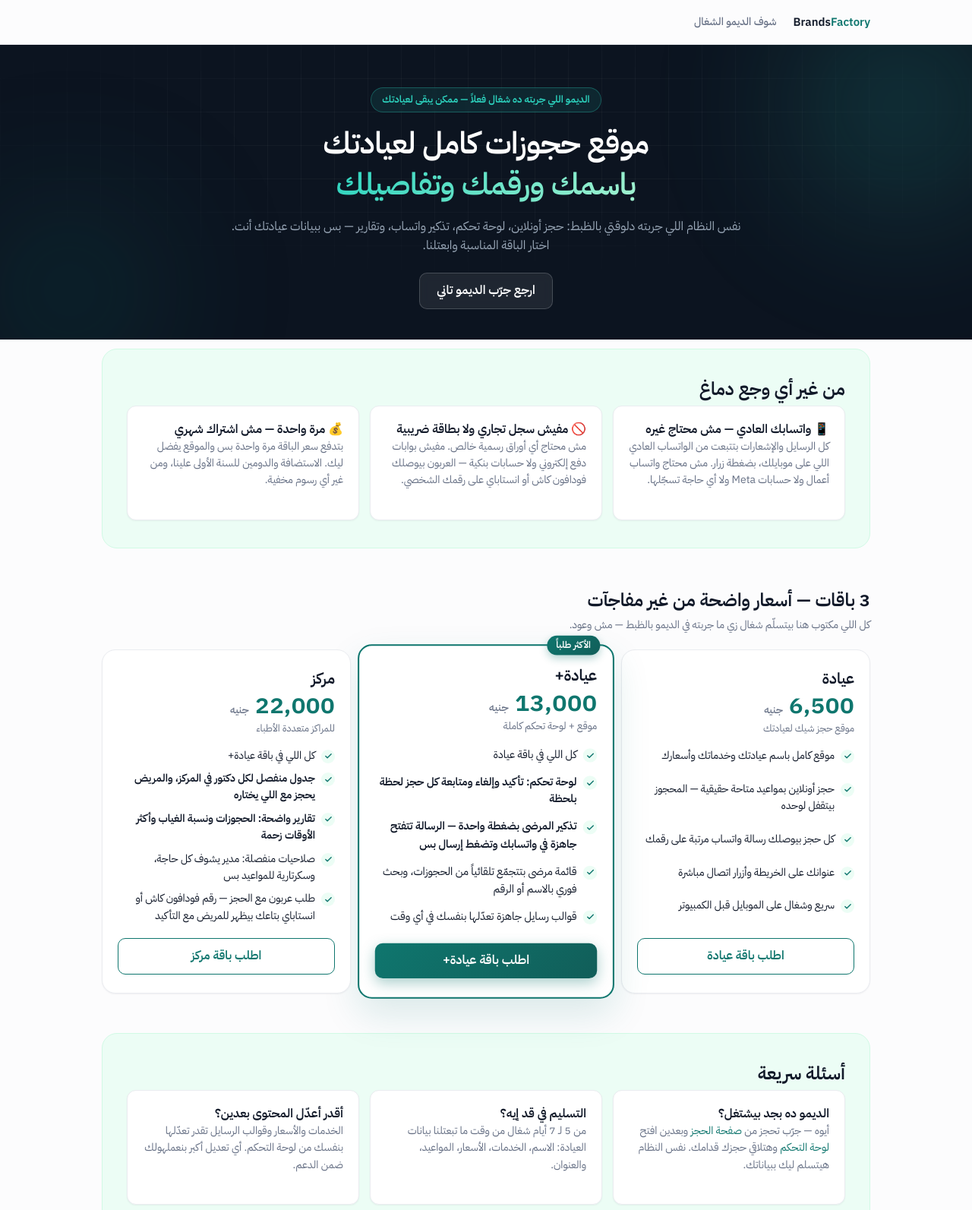
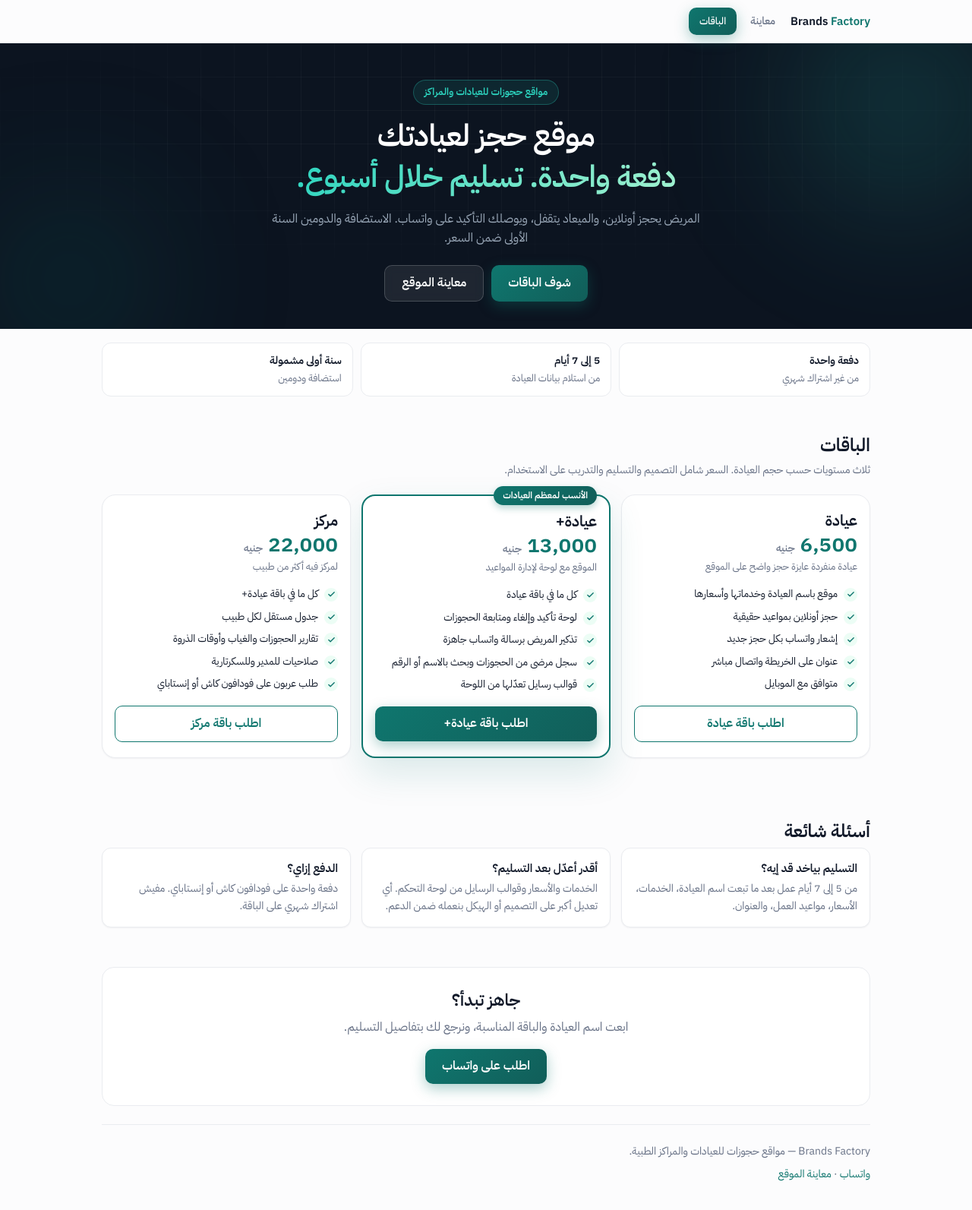
Before and after one commit to klickpom/brandsfactory-site, a plain HTML site: page demo/clinic/offers.html in a window 1280 px wide. Shown: the top 1593 px of the page at 76% size. Drawn offline with Linux system fonts and the light colour scheme.

Commit message:
Rebuild clinic pricing page as a professional one-time package offer.
Co-authored-by: Cursor <cursoragent@cursor.com>

```diff
--- a/demo/clinic/assets/css/main.css
+++ b/demo/clinic/assets/css/main.css
@@ -1560,11 +1560,98 @@ body { padding-block-start: 0; padding-block-end: 24px; }
   border-radius: var(--r-pill);
 }
 
-/* ---------- صفحة العروض ---------- */
-.offers-hero { padding-block: 56px 40px; }
-.offers-hero .lead { color: #B6C2CE; }
-.faq-grid { display: grid; gap: 14px; }
-@media (min-width: 720px) { .faq-grid { grid-template-columns: repeat(3, 1fr); } }
+/* ---------- صفحة الأسعار ---------- */
+.offers-page .topbar-inner { min-height: 56px; }
+.offers-nav {
+  display: flex;
+  align-items: center;
+  gap: 8px;
+  flex-direction: row;
+  position: static;
+  min-width: 0;
+  padding: 0;
+  background: transparent;
+  border: 0;
+  box-shadow: none;
+}
+.offers-nav a:not(.btn) {
+  min-height: 36px;
+  padding: 6px 10px;
+  font-size: 14px;
+}
+.offers-nav .btn {
+  color: #fff;
+  min-height: 36px;
+  padding: 6px 14px;
+  font-size: 13px;
+}
+.offers-hero { padding-block: 36px 28px; }
+.offers-hero-copy {
+  text-align: center;
+  max-width: 640px;
+  margin-inline: auto;
+}
+.offers-hero .kicker { justify-content: center; }
+.offers-hero .lead {
+  color: #B6C2CE;
+  margin-inline: auto;
+  font-size: 15px;
+}
+.offers-hero .hero-cta { justify-content: center; }
+.offers-hero h1 { font-size: clamp(26px, 7vw, 40px); }
+
+.price-trust {
+  list-style: none;
+  margin: 18px 0 8px;
+  padding: 0;
+  display: grid;
+  gap: 8px;
+  grid-template-columns: 1fr;
+}
+.price-trust li {
+  background: var(--surface);
+  border: 1px solid var(--line);
+  border-radius: 12px;
+  padding: 12px 14px;
+  display: flex;
+  flex-direction: column;
+  gap: 2px;
+}
+.price-trust b { font-size: 14px; }
+.price-trust span { font-size: 13px; color: var(--ink-soft); }
+
+.offers-page #pricing { scroll-margin-top: 72px; }
+.offers-page .tier-card { padding: 20px 16px; }
+.offers-page .tier-price { font-size: 28px; }
+.offers-page .tier-feats { font-size: 13.5px; }
+.offers-page .tier-card.featured { transform: none; }
+.offers-page .tier-card.featured:hover { transform: translateY(-4px); }
+
+.offers-faq .faq-list { display: grid; gap: 10px; }
+.offers-faq .card { padding: 16px; }
+.offers-faq h3 { font-size: 15px; margin-block-end: 6px; }
+.offers-faq p { font-size: 14px; color: var(--ink-soft); margin: 0; }
+
+.offers-close {
+  text-align: center;
+  background: var(--surface);
+  border: 1px solid var(--line);
+  border-radius: 16px;
+  padding: 28px 18px;
+  margin-block: 12px 8px;
+}
+.offers-close h2 { font-size: 22px; margin-block-end: 8px; }
+.offers-close p { margin-inline: auto; margin-block-end: 16px; color: var(--ink-soft); }
+.offers-foot-links { margin-block-start: 8px; }
+
+@media (min-width: 640px) {
+  .price-trust { grid-template-columns: repeat(3, 1fr); gap: 10px; }
+  .offers-hero { padding-block: 48px 36px; }
+  .offers-faq .faq-list { grid-template-columns: repeat(3, 1fr); gap: 14px; }
+}
+@media (min-width: 880px) {
+  .offers-page .tier-card.featured { transform: none; }
+}
 .demo-credit {
   margin-block-start: 20px; font-size: 13px; color: var(--ink-soft);
   border-block-start: 1px solid var(--line); padding-block-start: 14px;
--- a/demo/clinic/offers.html
+++ b/demo/clinic/offers.html
@@ -3,20 +3,21 @@
 <head>
   <meta charset="UTF-8">
   <meta name="viewport" content="width=device-width, initial-scale=1.0">
-  <title>موقع لعيادتك — الباقات والأسعار | BrandsFactory</title>
-  <meta name="description" content="موقع حجوزات كامل لعيادتك أو مركزك — زي الديمو اللي جربته بالظبط. 3 باقات بأسعار واضحة، تدفع مرة واحدة، وكل حاجة بتشتغل من واتسابك العادي.">
+  <title>أسعار مواقع العيادات | Brands Factory</title>
+  <meta name="description" content="موقع حجز لعيادتك أو مركزك: حجز أونلاين، لوحة مواعيد، وتأكيد واتساب. ثلاث باقات بدفعة واحدة: 6,500 و13,000 و22,000 جنيه.">
   <link rel="preload" href="fonts/plex-arabic-400.woff2" as="font" type="font/woff2" crossorigin>
   <link rel="preload" href="fonts/plex-arabic-600.woff2" as="font" type="font/woff2" crossorigin>
-  <link rel="stylesheet" href="fonts/fonts.css?v=12">
-  <link rel="stylesheet" href="assets/css/main.css?v=12">
+  <link rel="stylesheet" href="fonts/fonts.css?v=13">
+  <link rel="stylesheet" href="assets/css/main.css?v=13">
 </head>
 <body class="offers-page">
 
   <header class="topbar">
     <div class="wrap topbar-inner">
-      <a class="brand" href="index.html">Brands<span>Factory</span></a>
-      <nav class="site-nav" aria-label="التنقل">
-        <a href="index.html">شوف الديمو الشغال</a>
+      <a class="brand" href="index.html">Brands <span>Factory</span></a>
+      <nav class="site-nav offers-nav" aria-label="التنقل">
+        <a href="index.html">معاينة</a>
+        <a class="btn btn-primary btn-sm" href="#pricing">الباقات</a>
       </nav>
     </div>
   </header>
@@ -25,68 +26,56 @@
     <div class="glow glow-1" aria-hidden="true"></div>
     <div class="glow glow-2" aria-hidden="true"></div>
     <div class="hero-grid-lines" aria-hidden="true"></div>
-    <div class="wrap" style="text-align:center;max-width:720px">
-      <p class="kicker reveal" style="justify-content:center">الديمو اللي جربته ده شغال فعلاً — ممكن يبقى لعيادتك</p>
-      <h1 class="reveal">موقع حجوزات كامل لعيادتك<br><span class="grad-text">باسمك ورقمك وتفاصيلك</span></h1>
-      <p class="lead reveal" style="margin-inline:auto">نفس النظام اللي جربته دلوقتي بالظبط: حجز أونلاين، لوحة تحكم، تذكير واتساب، وتقارير — بس ببيانات عيادتك أنت. اختار الباقة المناسبة وابعتلنا.</p>
-      <div class="hero-cta reveal" style="justify-content:center">
-        <a class="btn btn-glass" href="index.html">ارجع جرّب الديمو تاني</a>
+    <div class="wrap offers-hero-copy">
+      <p class="kicker reveal">مواقع حجوزات للعيادات والمراكز</p>
+      <h1 class="reveal">موقع حجز لعيادتك<br><span class="grad-text">دفعة واحدة. تسليم خلال أسبوع.</span></h1>
+      <p class="lead reveal">المريض يحجز أونلاين، والميعاد يتقفل، ويوصلك التأكيد على واتساب. الاستضافة والدومين السنة الأولى ضمن السعر.</p>
+      <div class="hero-cta reveal">
+        <a class="btn btn-primary btn-shine" href="#pricing">شوف الباقات</a>
+        <a class="btn btn-glass" href="index.html">معاينة الموقع</a>
       </div>
     </div>
   </section>
 
   <div class="wrap">
 
-    <!-- طمأنة مهمة: مفيش أي التزامات تجارية -->
-    <section class="feat-band reveal" aria-labelledby="easy-h">
-      <h2 class="section-title" id="easy-h">من غير أي وجع دماغ</h2>
-      <div class="faq-grid">
-        <div class="card easy-card">
-          <h3 style="font-size:16px">📱 واتسابك العادي — مش محتاج غيره</h3>
-          <p class="section-sub">كل الرسايل والإشعارات بتتبعت من الواتساب العادي اللي على موبايلك، بضغطة زرار. مش محتاج واتساب أعمال ولا حسابات Meta ولا أي حاجة تسجّلها.</p>
-        </div>
-        <div class="card easy-card">
-          <h3 style="font-size:16px">🚫 مفيش سجل تجاري ولا بطاقة ضريبية</h3>
-          <p class="section-sub">مش محتاج أي أوراق رسمية خالص. مفيش بوابات دفع إلكتروني ولا حسابات بنكية — العربون بيوصلك فودافون كاش أو انستاباي على رقمك الشخصي.</p>
-        </div>
-        <div class="card easy-card">
-          <h3 style="font-size:16px">💰 مرة واحدة — مش اشتراك شهري</h3>
-          <p class="section-sub">بتدفع سعر الباقة مرة واحدة بس والموقع يفضل ليك. الاستضافة والدومين للسنة الأولى علينا، ومن غير أي رسوم مخفية.</p>
-        </div>
-      </div>
-    </section>
+    <ul class="price-trust reveal" aria-label="ما يشمله السعر">
+      <li><b>دفعة واحدة</b><span>من غير اشتراك شهري</span></li>
+      <li><b>5 إلى 7 أيام</b><span>من استلام بيانات العيادة</span></li>
+      <li><b>سنة أولى مشمولة</b><span>استضافة ودومين</span></li>
+    </ul>
 
-    <section aria-labelledby="pricing-h">
-      <h2 class="section-title reveal" id="pricing-h">3 باقات — أسعار واضحة من غير مفاجآت</h2>
-      <p class="section-sub reveal">كل اللي مكتوب هنا بيتسلّم شغال زي ما جربته في الديمو بالظبط — مش وعود.</p>
+    <section id="pricing" aria-labelledby="pricing-h">
+      <h2 class="section-title reveal" id="pricing-h">الباقات</h2>
+      <p class="section-sub reveal">ثلاث مستويات حسب حجم العيادة. السعر شامل التصميم والتسليم والتدريب على الاستخدام.</p>
 
       <div class="tier-cards">
 
         <article class="tier-card reveal">
           <h3>عيادة</h3>
           <p class="tier-price">6,500 <small>جنيه</small></p>
-          <p class="tier-tag">موقع حجز شيك لعيادتك</p>
+          <p class="tier-tag">عيادة منفردة عايزة حجز واضح على الموقع</p>
           <ul class="tier-feats">
-            <li>موقع كامل باسم عيادتك وخدماتك وأسعارك</li>
-            <li>حجز أونلاين بمواعيد متاحة حقيقية — المحجوز بيتقفل لوحده</li>
-            <li>كل حجز بيوصلك رسالة واتساب مرتبة على رقمك</li>
-            <li>عنوانك على الخريطة وأزرار اتصال مباشرة</li>
-            <li>سريع وشغال على الموبايل قبل الكمبيوتر</li>
+            <li>موقع باسم العيادة وخدماتها وأسعارها</li>
+            <li>حجز أونلاين بمواعيد حقيقية</li>
+            <li>إشعار واتساب بكل حجز جديد</li>
+            <li>عنوان على الخريطة واتصال مباشر</li>
+            <li>متوافق مع الموبايل</li>
           </ul>
           <a class="btn btn-ghost btn-block" id="cta-basic" target="_blank" rel="noopener">اطلب باقة عيادة</a>
         </article>
 
         <article class="tier-card featured reveal">
-          <span class="tier-best pulse">الأكثر طلباً</span>
+          <span class="tier-best">الأنسب لمعظم العيادات</span>
           <h3>عيادة+</h3>
           <p class="tier-price">13,000 <small>جنيه</small></p>
-          <p class="tier-tag">موقع + لوحة تحكم كاملة</p>
+          <p class="tier-tag">الموقع مع لوحة لإدارة المواعيد</p>
           <ul class="tier-feats">
-            <li>كل اللي في باقة عيادة</li>
-            <li><b>لوحة تحكم: تأكيد وإلغاء ومتابعة كل حجز لحظة بلحظة</b></li>
-            <li><b>تذكير المرضى بضغطة واحدة — الرسالة تتفتح جاهزة في واتسابك وتضغط إرسال بس</b></li>
-            <li>قائمة مرضى بتتجمّع تلقائياً من الحجوزات، وبحث فوري بالاسم أو الرقم</li>
-            <li>قوالب رسايل جاهزة تعدّلها بنفسك في أي وقت</li>
+            <li>كل ما في باقة عيادة</li>
+            <li>لوحة تأكيد وإلغاء ومتابعة الحجوزات</li>
+            <li>تذكير المريض برسالة واتساب جاهزة</li>
+            <li>سجل مرضى من الحجوزات وبحث بالاسم أو الرقم</li>
+            <li>قوالب رسايل تعدّلها من اللوحة</li>
           </ul>
           <a class="btn btn-primary btn-block" id="cta-plus" target="_blank" rel="noopener">اطلب باقة عيادة+</a>
         </article>
@@ -94,13 +83,13 @@
         <article class="tier-card reveal">
           <h3>مركز</h3>
           <p class="tier-price">22,000 <small>جنيه</small></p>
-          <p class="tier-tag">للمراكز متعددة الأطباء</p>
+          <p class="tier-tag">لمركز فيه أكثر من طبيب</p>
           <ul class="tier-feats">
-            <li>كل اللي في باقة عيادة+</li>
-            <li><b>جدول منفصل لكل دكتور في المركز، والمريض يحجز مع اللي يختاره</b></li>
-            <li><b>تقارير واضحة: الحجوزات ونسبة الغياب وأكثر الأوقات زحمة</b></li>
-            <li>صلاحيات منفصلة: مدير يشوف كل حاجة، وسكرتارية للمواعيد بس</li>
-            <li>طلب عربون مع الحجز — رقم فودافون كاش أو انستاباي بتاعك بيظهر للمريض مع التأكيد</li>
+            <li>كل ما في باقة عيادة+</li>
+            <li>جدول مستقل لكل طبيب</li>
+            <li>تقارير الحجوزات والغياب وأوقات الذروة</li>
+            <li>صلاحيات للمدير وللسكرتارية</li>
+            <li>طلب عربون على فودافون كاش أو إنستاباي</li>
           </ul>
           <a class="btn btn-ghost btn-block" id="cta-center" target="_blank" rel="noopener">اطلب باقة مركز</a>
         </article>
@@ -108,40 +97,46 @@
       </div>
     </section>
 
-    <section class="feat-band reveal" aria-labelledby="faq-h">
-      <h2 class="section-title" id="faq-h">أسئلة سريعة</h2>
-      <div class="faq-grid">
-        <div class="card">
-          <h3 style="font-size:16px">الديمو ده بجد بيشتغل؟</h3>
-          <p class="section-sub">أيوه — جرّب تحجز من <a href="index.html#booking">صفحة الحجز</a> وبعدين افتح <a href="panel.html">لوحة التحكم</a> وهتلاقي حجزك قدامك. نفس النظام هيتسلم ليك ببياناتك.</p>
+    <section class="offers-faq" aria-labelledby="faq-h">
+      <h2 class="section-title reveal" id="faq-h">أسئلة شائعة</h2>
+      <div class="faq-list">
+        <div class="card reveal">
+          <h3>التسليم بياخد قد إيه؟</h3>
+          <p>من 5 إلى 7 أيام عمل بعد ما تبعت اسم العيادة، الخدمات، الأسعار، مواعيد العمل، والعنوان.</p>
         </div>
-        <div class="card">
-          <h3 style="font-size:16px">التسليم في قد إيه؟</h3>
-          <p class="section-sub">من 5 لـ 7 أيام شغال من وقت ما تبعتلنا بيانات العيادة: الاسم، الخدمات، الأسعار، المواعيد، والعنوان.</p>
+        <div class="card reveal">
+          <h3>أقدر أعدّل بعد التسليم؟</h3>
+          <p>الخدمات والأسعار وقوالب الرسايل من لوحة التحكم. أي تعديل أكبر على التصميم أو الهيكل بنعمله ضمن الدعم.</p>
         </div>
-        <div class="card">
-          <h3 style="font-size:16px">أقدر أعدّل المحتوى بعدين؟</h3>
-          <p class="section-sub">الخدمات والأسعار وقوالب الرسايل تقدر تعدّلها بنفسك من لوحة التحكم. أي تعديل أكبر بنعملهولك ضمن الدعم.</p>
+        <div class="card reveal">
+          <h3>الدفع إزاي؟</h3>
+          <p>دفعة واحدة على فودافون كاش أو إنستاباي. مفيش اشتراك شهري على الباقة.</p>
         </div>
       </div>
     </section>
 
+    <section class="offers-close reveal" aria-labelledby="close-h">
+      <h2 id="close-h">جاهز تبدأ؟</h2>
+      <p>ابعت اسم العيادة والباقة المناسبة، ونرجع لك بتفاصيل التسليم.</p>
+      <a class="btn btn-primary" id="cta-close" target="_blank" rel="noopener">اطلب على واتساب</a>
+    </section>
+
     <footer class="site-footer">
-      <p>BrandsFactory — بنعمل مواقع شغالة للعيادات والمراكز الطبية.</p>
-      <p style="margin-block-start:8px"><a id="footer-wa" href="#" target="_blank" rel="noopener">كلّمنا على واتساب</a> · <a href="index.html">الديمو الشغال</a></p>
+      <p>Brands Factory — مواقع حجوزات للعيادات والمراكز الطبية.</p>
+      <p class="offers-foot-links"><a id="footer-wa" href="#" target="_blank" rel="noopener">واتساب</a> · <a href="index.html">معاينة الموقع</a></p>
     </footer>
   </div>
 
-  <script src="data/clinic-data.js?v=12"></script>
-  <script src="assets/js/app.js?v=12"></script>
+  <script src="data/clinic-data.js?v=13"></script>
+  <script src="assets/js/app.js?v=13"></script>
   <script>
     (function () {
-      const wa = (tier) => BF.waLink(CLINIC_DATA.clinic.phoneIntl,
-        `أهلاً، جربت ديمو العيادة ومهتم بباقة ${tier} لعيادتي`);
-      document.getElementById('cta-basic').href = wa('عيادة (6,500 جنيه)');
-      document.getElementById('cta-plus').href = wa('عيادة+ (13,000 جنيه)');
-      document.getElementById('cta-center').href = wa('مركز (22,000 جنيه)');
-      document.getElementById('footer-wa').href = wa('وعايز أعرف تفاصيل أكتر');
+      const wa = (text) => BF.waLink(CLINIC_DATA.clinic.phoneIntl, text);
+      document.getElementById('cta-basic').href = wa('أهلاً، طالب باقة عيادة (6,500 جنيه) لموقع حجوزات عيادتي.');
+      document.getElementById('cta-plus').href = wa('أهلاً، طالب باقة عيادة+ (13,000 جنيه) لموقع حجوزات عيادتي.');
+      document.getElementById('cta-center').href = wa('أهلاً، طالب باقة مركز (22,000 جنيه) لموقع حجوزات المركز.');
+      document.getElementById('cta-close').href = wa('أهلاً، عايز أطلب موقع حجوزات لعيادتي.');
+      document.getElementById('footer-wa').href = wa('أهلاً، عايز أستفسر عن باقات مواقع العيادات.');
 
       const els = document.querySelectorAll('.reveal');
       if (!('IntersectionObserver' in window) ||
```
Also changed, not shown: demo/clinic/index.html (+6 -6 lines), demo/clinic/panel.html (+5 -5 lines).
